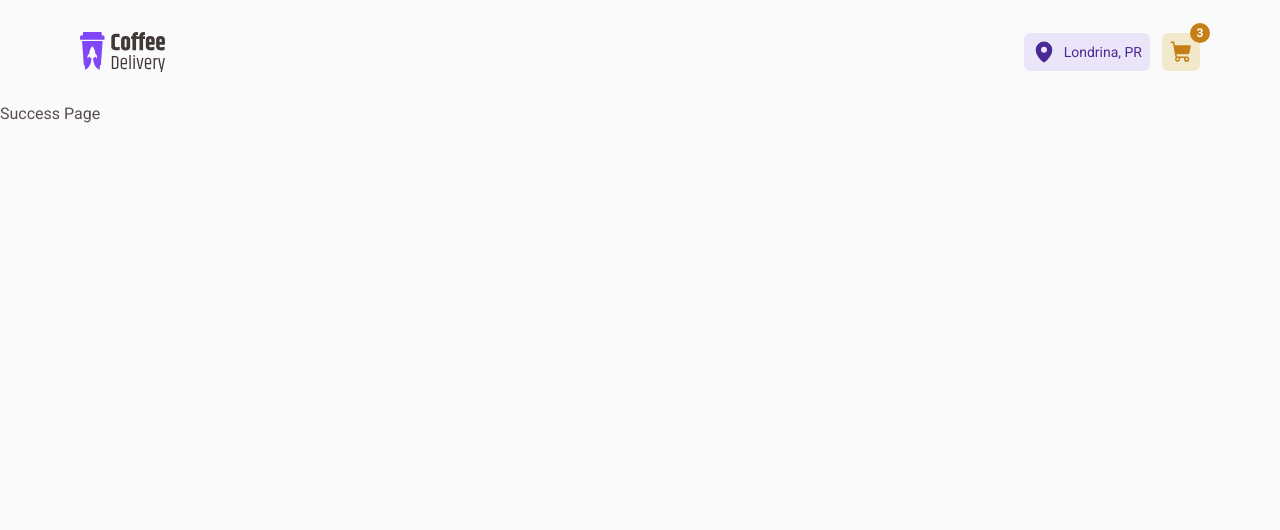
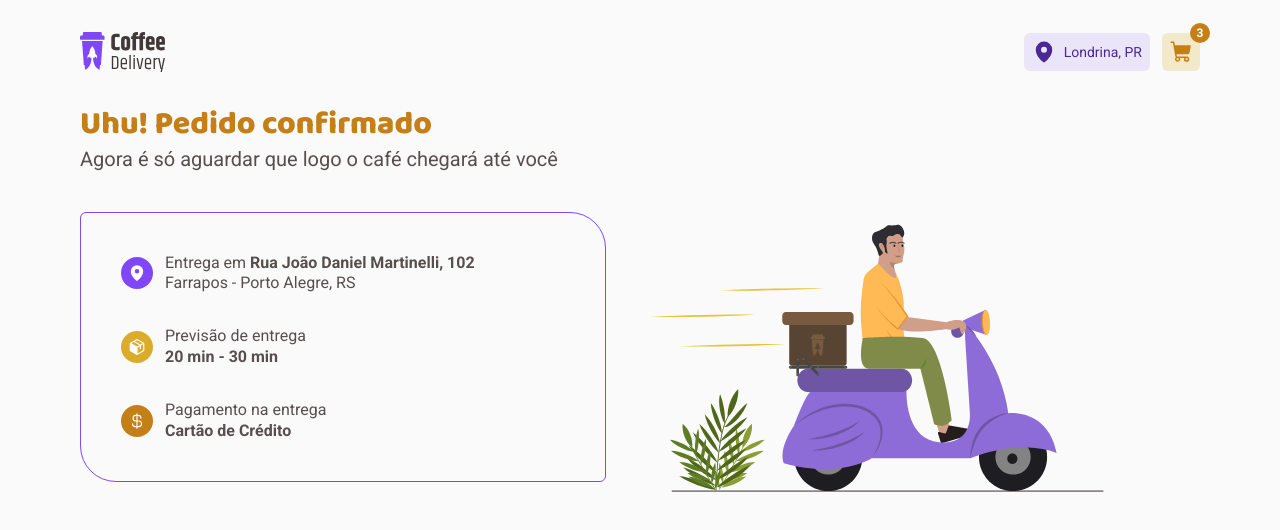
Before and after one commit to gabrielpapke/coffee-delivery-shop-challenge, a React (Vite) app: page /success in a window 1280 px wide. Shown: the top 530 px of the page. Built offline with nearby package versions, Linux system fonts and the light colour scheme.

Commit message:
feat: ssuccess style

```diff
--- a/src/@types/styled.d.ts
+++ b/src/@types/styled.d.ts
@@ -1,7 +1,7 @@
 import 'styled-components'
 import { defaultTheme } from '../styles/themes/default'
 
-type ThemeType = typeof defaultTheme
+export type ThemeType = typeof defaultTheme
 
 declare module 'styled-components' {
   export interface DefaultTheme extends ThemeType {}
--- /dev/null
+++ b/src/components/IconCircle/index.tsx
@@ -0,0 +1,39 @@
+import { IconContainer } from './styles'
+import { Icon, IconProps } from '@phosphor-icons/react'
+import { useTheme } from 'styled-components'
+import { ThemeType } from '../../@types/styled'
+
+interface IconCircleInterface extends IconProps {
+  Icon: Icon
+  iconBackgroundColor: keyof ThemeType
+}
+
+export function IconCircle({
+  Icon,
+  iconBackgroundColor,
+  weight = 'fill',
+  size = 18,
+  color,
+  children,
+  ...props
+}: IconCircleInterface) {
+  const theme = useTheme()
+
+  return (
+    <IconContainer>
+      <i
+        style={{
+          backgroundColor: theme?.[iconBackgroundColor],
+        }}
+      >
+        <Icon
+          weight={weight}
+          size={size}
+          color={theme?.white || color}
+          {...props}
+        />
+      </i>
+      {children}
+    </IconContainer>
+  )
+}
--- /dev/null
+++ b/src/components/IconCircle/styles.ts
@@ -0,0 +1,16 @@
+import styled from 'styled-components'
+
+export const IconContainer = styled.div`
+  display: flex;
+  align-items: center;
+  gap: 0.75rem;
+
+  i {
+    width: 32px;
+    height: 32px;
+    display: flex;
+    align-items: center;
+    justify-content: center;
+    border-radius: 50%;
+  }
+`
--- a/src/pages/Home/components/Banner/index.tsx
+++ b/src/pages/Home/components/Banner/index.tsx
@@ -1,4 +1,6 @@
 import { Coffee, Package, ShoppingCart, Timer } from '@phosphor-icons/react'
+
+import { IconCircle } from '../../../../components/IconCircle'
 
 import { BannerContainer } from './styles'
 import { Container } from '../../../../styles/styles'
@@ -18,31 +20,27 @@ export function Banner() {
 
           <ul>
             <li>
-              <i className="icon-shop">
-                <ShoppingCart weight="fill" size={18} />
-              </i>
-              Compra simples e segura
+              <IconCircle iconBackgroundColor="yellow-dark" Icon={ShoppingCart}>
+                Compra simples e segura
+              </IconCircle>
             </li>
 
             <li>
-              <i className="icon-package">
-                <Package weight="fill" size={18} />
-              </i>
-              Embalagem mantém o café intacto
+              <IconCircle iconBackgroundColor="base-text" Icon={Package}>
+                Embalagem mantém o café intacto
+              </IconCircle>
             </li>
 
             <li>
-              <i className="icon-timer">
-                <Timer weight="fill" size={18} />
-              </i>
-              Entrega rápida e rastreada
+              <IconCircle iconBackgroundColor="yellow" Icon={Timer}>
+                Entrega rápida e rastreada
+              </IconCircle>
             </li>
 
             <li>
-              <i className="icon-coffee">
-                <Coffee weight="fill" size={18} />
-              </i>
-              O café chega fresquinho até você
+              <IconCircle iconBackgroundColor="purple" Icon={Coffee}>
+                O café chega fresquinho até você
+              </IconCircle>
             </li>
           </ul>
         </div>
--- a/src/pages/Home/components/Banner/styles.ts
+++ b/src/pages/Home/components/Banner/styles.ts
@@ -49,30 +49,4 @@ export const BannerContainer = styled.div`
     gap: 0.75rem;
     font-size: 0.875rem;
   }
-
-  ul li i {
-    width: 32px;
-    height: 32px;
-    display: flex;
-    align-items: center;
-    justify-content: center;
-    border-radius: 50%;
-    color: ${(props) => props.theme.white};
-
-    &.icon-shop {
-      background-color: ${(props) => props.theme['yellow-dark']};
-    }
-
-    &.icon-package {
-      background-color: ${(props) => props.theme['base-text']};
-    }
-
-    &.icon-timer {
-      background-color: ${(props) => props.theme.yellow};
-    }
-
-    &.icon-coffee {
-      background-color: ${(props) => props.theme.purple};
-    }
-  }
 `
--- a/src/pages/Home/components/Item/styles.ts
+++ b/src/pages/Home/components/Item/styles.ts
@@ -97,6 +97,10 @@ export const ItemContainer = styled.div`
       display: flex;
       align-items: center;
       justify-content: center;
+
+      &:hover {
+        background: ${(props) => props.theme.purple};
+      }
     }
   }
 `
--- a/src/pages/Success/index.tsx
+++ b/src/pages/Success/index.tsx
@@ -1,3 +1,49 @@
+import { SuccessLayout } from './styles'
+import successIllustration from '../../assets/images/success-illustration.svg'
+import { CurrencyDollar, MapPin, Package } from '@phosphor-icons/react'
+import { IconCircle } from '../../components/IconCircle'
+
 export function Success() {
-  return <>Success Page</>
+  return (
+    <SuccessLayout>
+      <header>
+        <h2>Uhu! Pedido confirmado</h2>
+
+        <p>Agora é só aguardar que logo o café chegará até você</p>
+      </header>
+
+      <div className="content">
+        <div className="box">
+          <IconCircle Icon={MapPin} iconBackgroundColor="purple">
+            <div>
+              Entrega em <strong>Rua João Daniel Martinelli, 102</strong> <br />
+              Farrapos - Porto Alegre, RS
+            </div>
+          </IconCircle>
+
+          <IconCircle Icon={Package} iconBackgroundColor="yellow">
+            <div>
+              Previsão de entrega <br />
+              <strong>20 min - 30 min</strong>
+            </div>
+          </IconCircle>
+
+          <IconCircle
+            Icon={CurrencyDollar}
+            weight="regular"
+            iconBackgroundColor="yellow-dark"
+          >
+            <div>
+              Pagamento na entrega <br />
+              <strong>Cartão de Crédito</strong>
+            </div>
+          </IconCircle>
+        </div>
+
+        <div className="image">
+          <img src={successIllustration} alt="" />
+        </div>
+      </div>
+    </SuccessLayout>
+  )
 }
--- /dev/null
+++ b/src/pages/Success/styles.ts
@@ -0,0 +1,38 @@
+import styled from 'styled-components'
+import { Container } from '../../styles/styles'
+
+export const SuccessLayout = styled(Container)`
+  padding-bottom: 4rem;
+
+  header {
+    h2 {
+      font-family: 'Baloo 2', cursive;
+      font-weight: 800;
+      color: ${(props) => props.theme['yellow-dark']};
+      font-size: 2rem;
+    }
+
+    p {
+      font-size: 1.25rem;
+    }
+  }
+
+  .content {
+    display: grid;
+    grid-template-columns: 526px 1fr;
+    gap: 2rem;
+    padding-top: 2.5rem;
+  }
+
+  .box {
+    padding: 2.5rem;
+    border: 1px ${(props) => props.theme.purple} solid;
+    border-radius: 6px 36px;
+    font-size: 1rem;
+    align-self: flex-start;
+
+    > div + div {
+      margin-top: 2rem;
+    }
+  }
+`
```
Also changed, not shown: src/assets/images/success-illustration.svg (added).
